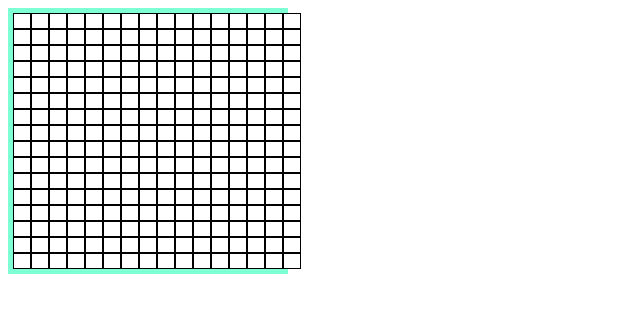
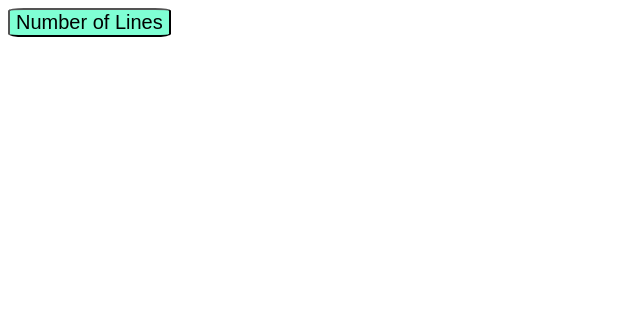
Before and after one commit to Davi-Schramm/Project-Etch-A-Sketch, a plain HTML site: page index.html in a window 1280 px wide. Shown: the whole page, without its empty margins (0-640 px from the left). Drawn offline with Linux system fonts and the light colour scheme.

Commit message:
added some features and size change

```diff
--- a/index.html
+++ b/index.html
@@ -8,7 +8,7 @@
     <link rel="stylesheet" href="style.css">
 </head>
 <body>
-
+    <button id="asker" onclick = "Draw(prompt())">Number of Lines</button>
     <div id="container">
 
     </div>
--- a/script.js
+++ b/script.js
@@ -1,8 +1,14 @@
+function Draw(number){
+
+    if(!isNaN(number)){
+        const numbo = parseInt(number);
+        if (numbo >= 0 && numbo <= 100){
             const container = document.getElementById("container");
+            container.innerHTML = "";
 
-var matrix = Array(16).fill(Array(16));
+            var matrix = Array(numbo).fill(Array(numbo));
             var lines = [];
-for(let i = 0;i<16;i++){
+            for(let i = 0;i<numbo;i++){
                 const liner = document.createElement("div");
                 liner.classList.add("liner");
                 container.appendChild(liner);
@@ -12,8 +18,8 @@ for(let i = 0;i<16;i++){
             // i são as linhas
             // j são os blocos
 
-for(let i = 0;i<16;i++){
-    for(let j = 0;j<16;j++){
+            for(let i = 0;i<numbo;i++){
+                for(let j = 0;j<numbo;j++){
                     matrix[i][j] = document.createElement('div');
                     matrix[i][j].classList.add('flexdraw');
                     matrix[i][j].onmouseover = function(){
@@ -23,3 +29,6 @@ for(let i = 0;i<16;i++){
                 }
 
             }
+        }
+    }
+}
--- a/style.css
+++ b/style.css
@@ -1,6 +1,7 @@
-#container{
-    width: 21.4%;
-    border: 5px solid aquamarine;
+#asker{
+    background-color: aquamarine;
+    border-radius: 10%;
+    font-size: 20px;
 }
 
 #container .liner .flexdraw{
```
Lines whose indentation alone changed are shown as unchanged.
